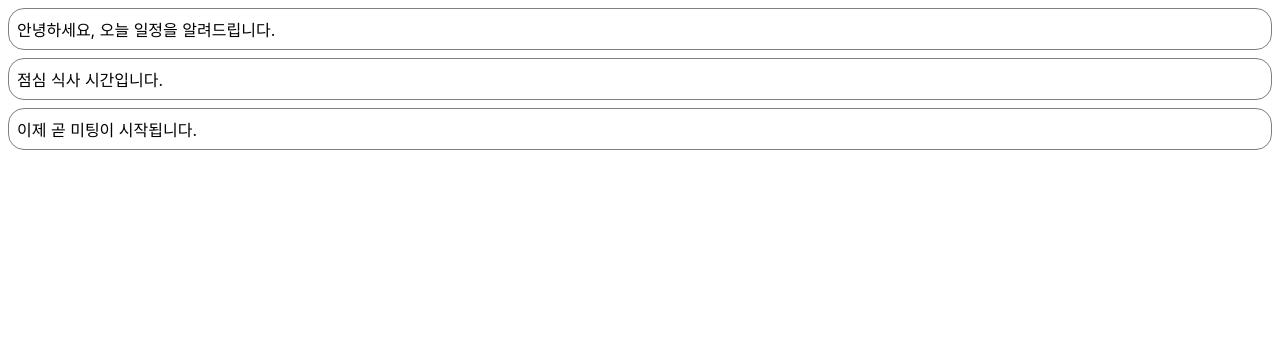
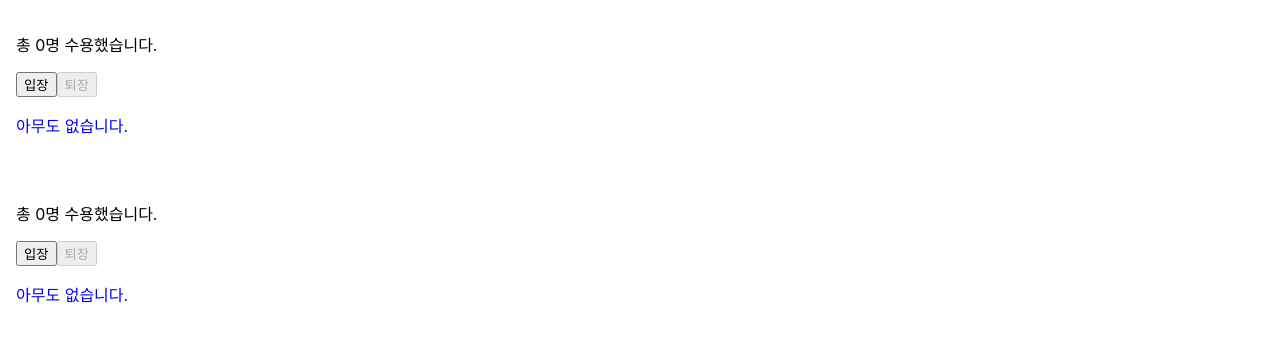
Before and after one commit to hocheol0303/React_study, a React (Create React App) app in the folder horoject/: page / in a window 1280 px wide. Shown: the top 342 px of the page. Built offline with nearby package versions, Linux system fonts and the light colour scheme.

Commit message:
chap_07 훅

```diff
--- /dev/null
+++ b/horoject/src/chap_07/Accommodate.jsx
@@ -0,0 +1,43 @@
+import React, {useState, useEffect} from 'react';
+import useCounter from './useCounter';
+
+const MAX_CAPACITY = 10;
+
+function Accommodate(props){
+    const [isFull, setIsFull] = useState(false);
+    const [isEmpty, setIsEmpty] = useState(true);
+    const [count, increaseCount, decreaseCount] = useCounter(0);
+
+    //의존성 배열 없는 useEffect: 업데이트마다 호출
+    useEffect(()=>{
+        console.log('=====================');
+        console.log('useEffect() is called.');
+        console.log(`isFull: ${isFull}`);
+        console.log(`isEmpty: ${isEmpty}`);
+    });
+
+    //의존성 배열 있는 useEffect: count의 업데이트마다 호출
+    useEffect(()=>{
+        setIsFull(count >= MAX_CAPACITY);
+        setIsEmpty(count <= 0);
+        console.log(`Current count value: ${count}`);
+    }, [count]);
+
+    return (
+        <div style={{padding:16}}>
+            <p>{`총 ${count}명 수용했습니다.`}</p>
+
+            <button onClick={increaseCount} disabled={isFull}>
+                입장
+            </button>
+            <button onClick={decreaseCount} disabled={isEmpty}>
+                퇴장
+            </button>
+
+            {isFull && <p style={{color:'red'}}>정원이 가득찼습니다.</p>}
+            {isEmpty && <p style={{color:'blue'}}>아무도 없습니다.</p>}
+        </div>
+    );
+}
+
+export default Accommodate;
--- /dev/null
+++ b/horoject/src/chap_07/useCounter.jsx
@@ -0,0 +1,13 @@
+import React, {useState} from 'react';
+
+function useCounter(initialValue){
+    const [count, setCount] = useState(initialValue);
+
+    const increaseCount = ()=>setCount((count)=>count+1);
+    // const decreaseCount = ()=>setCount((count)=>Math.max(count-1,0));
+    const decreaseCount = ()=>setCount((count)=>count-1);
+
+    return [count, increaseCount, decreaseCount];
+}
+
+export default useCounter;
--- a/horoject/src/index.js
+++ b/horoject/src/index.js
@@ -7,6 +7,7 @@
 import Clock from './chap_04/Clock';
 import CommentList from './chap_05/CommentList';
 import NotificationList from './chap_06/NotificationList';
+import Accommodate from './chap_07/Accommodate';
 
 const root = ReactDOM.createRoot(document.getElementById('root'));
 
@@ -24,10 +25,19 @@
 // }, 1000);
 
 /* chap_06 */
+// root.render(
+//   <React.StrictMode>
+//     <NotificationList />
+//   </React.StrictMode>
+// )
+
+// chap_07
 root.render(
   <React.StrictMode>
-    <NotificationList />
-  </React.StrictMode>
+    <Accommodate />
+    <Accommodate />
+  </React.StrictMode>,
+  document.getElementById('root')
 )
 
 // If you want to start measuring performance in your app, pass a function
```
